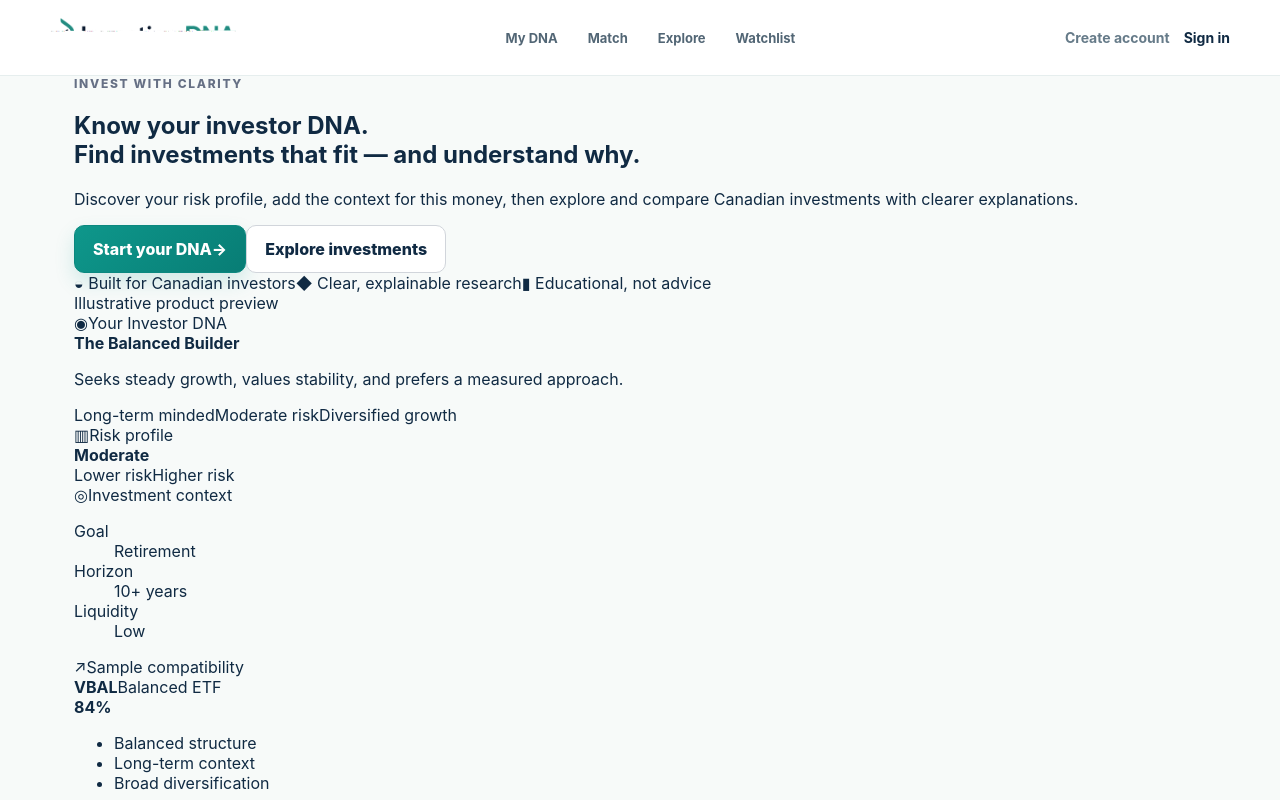
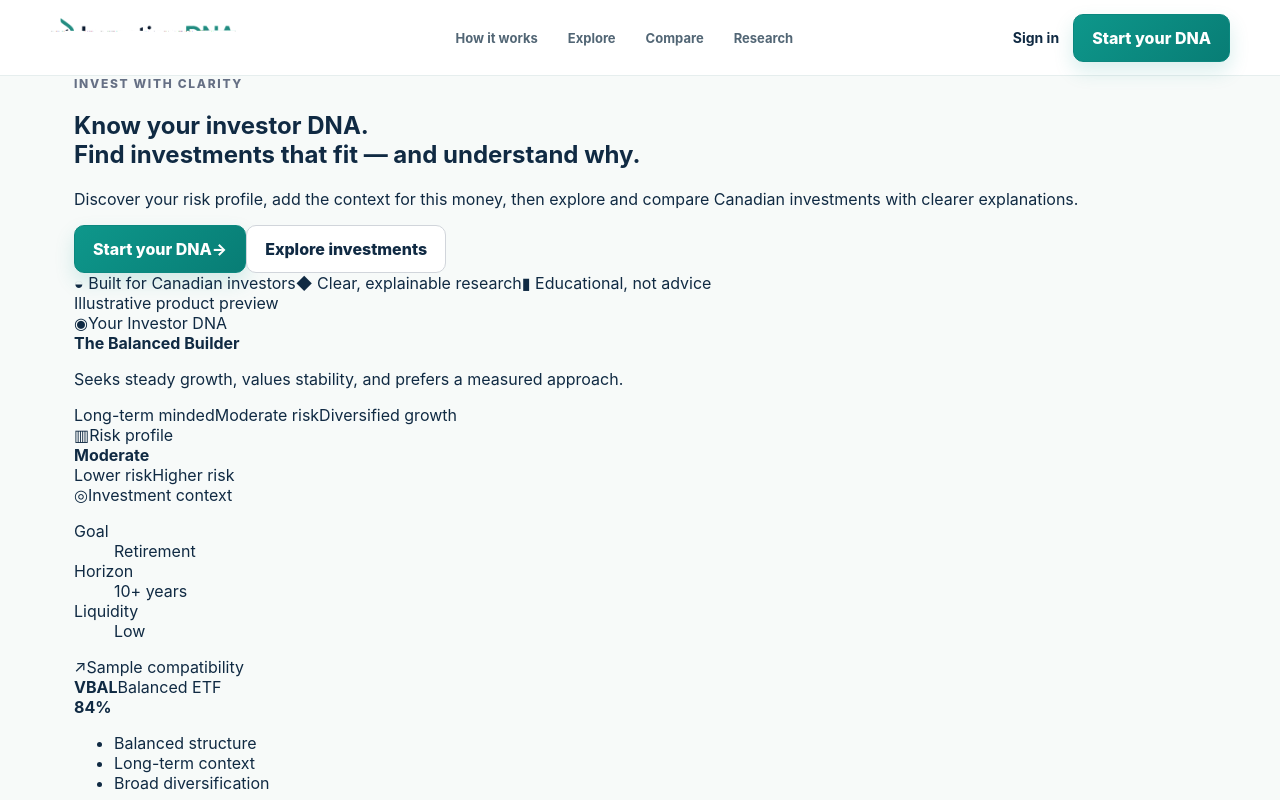
Before and after one commit to mahdikakavandkordi-droid/Investing-dnav1, a Next.js app: page / in a window 1280 px wide. Shown: the top 800 px of the page. Built offline with nearby package versions, Linux system fonts and the light colour scheme; no server answers.

Commit message:
Align global navigation with platform homepage journey

```diff
--- a/components/Nav.tsx
+++ b/components/Nav.tsx
@@ -4,24 +4,20 @@ import Link from 'next/link';
 import {useAccount} from '@/lib/use-account';
 import {BrandMark} from '@/components/BrandMark';
 
-/** Global product navigation; account labels reflect browser auth state only. */
 export function Nav(){
  const {user,loading}=useAccount();
-
- return <header className="nav">
+ return <header className="nav platform-nav">
   <div className="navin">
    <BrandMark/>
-
-   <nav className="links" aria-label="Main navigation">
-    <Link href="/dna">My DNA</Link>
-    <Link href="/match">Match</Link>
+   <nav className="links platform-nav-links" aria-label="Main navigation">
+    <Link href="/#how-it-works">How it works</Link>
     <Link href="/explore">Explore</Link>
-    <Link href="/watchlist">Watchlist</Link>
+    <Link href="/compare">Compare</Link>
+    <Link href="/research">Research</Link>
    </nav>
-
-   <div className="account-links">
-    {!loading&&!user&&<Link className="profile-link profile-link-muted" href="/profile?mode=signup">Create account</Link>}
+   <div className="account-links platform-account-links">
     <Link className="profile-link" href="/profile">{user?'Dashboard':loading?'Account':'Sign in'}</Link>
+    <Link className="btn primary platform-nav-cta" href="/dna/assessment">Start your DNA</Link>
    </div>
   </div>
  </header>;
```
